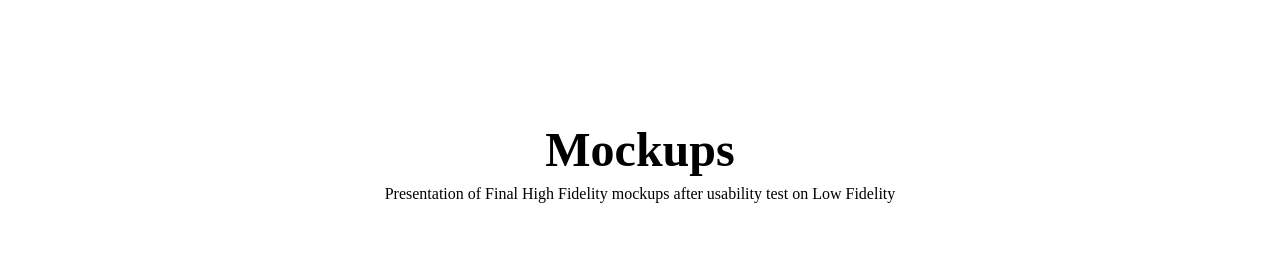
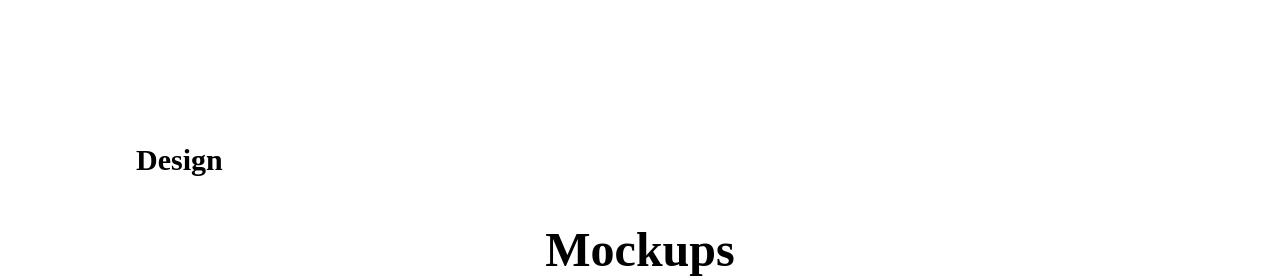
Before and after one commit to 4eug/Old-Portfolio, a Next.js app: page /Case-Studies/Procrastinator in a window 1280 px wide. Shown: the part 5219-5497 px from the top of the page. Built offline with nearby package versions, Linux system fonts and the light colour scheme.

Commit message:
Case Studies [1]

```diff
--- /dev/null
+++ b/components/CaseStudies/Procrastinator/design-description.jsx
@@ -0,0 +1,17 @@
+import React from 'react'
+
+function DesignDescription() {
+  return (
+    <div>
+        <div className="grid ml-2 md:ml-32 ">
+        <div className="flex flex-col justify-center md:items-start 2xl:pl-2 2xl:mb-2 w-full px-2 py-8 ">
+          <h1 className="text-xl md:text-3xl font-bold">
+          Design
+          </h1>
+        </div>
+      </div>
+    </div>
+  )
+}
+
+export default DesignDescription
--- a/pages/Case-Studies/Procrastinator.jsx
+++ b/pages/Case-Studies/Procrastinator.jsx
@@ -11,6 +11,8 @@ import Research from "../../components/CaseStudies/Procrastinator/research";
 import UserFlow from "../../components/CaseStudies/Procrastinator/user-flow";
 import DesignSoln from "../../components/CaseStudies/Procrastinator/design-soln";
 import MockUps from "../../components/CaseStudies/Procrastinator/mock-ups";
+import DesignDescription from "../../components/CaseStudies/Procrastinator/design-description";
+
 
 export default function Home() {
   const [sideBar, setSideBar] = useState(false);
@@ -33,6 +35,7 @@ export default function Home() {
       <UserFlow/>
       </section>
       <DesignSoln/>
+      <DesignDescription/>
       <MockUps/>
 
       {/* <Footer/> */}
```
